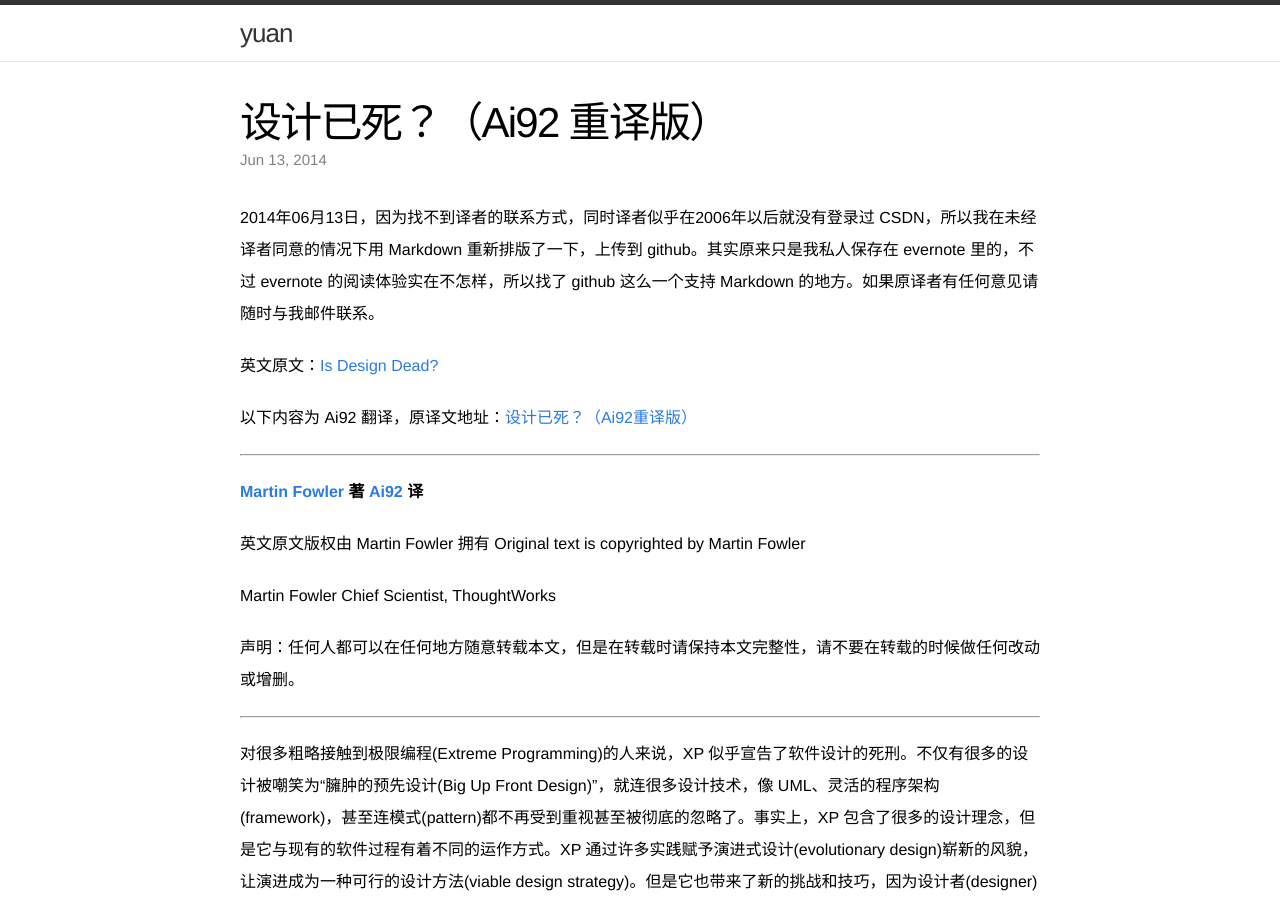
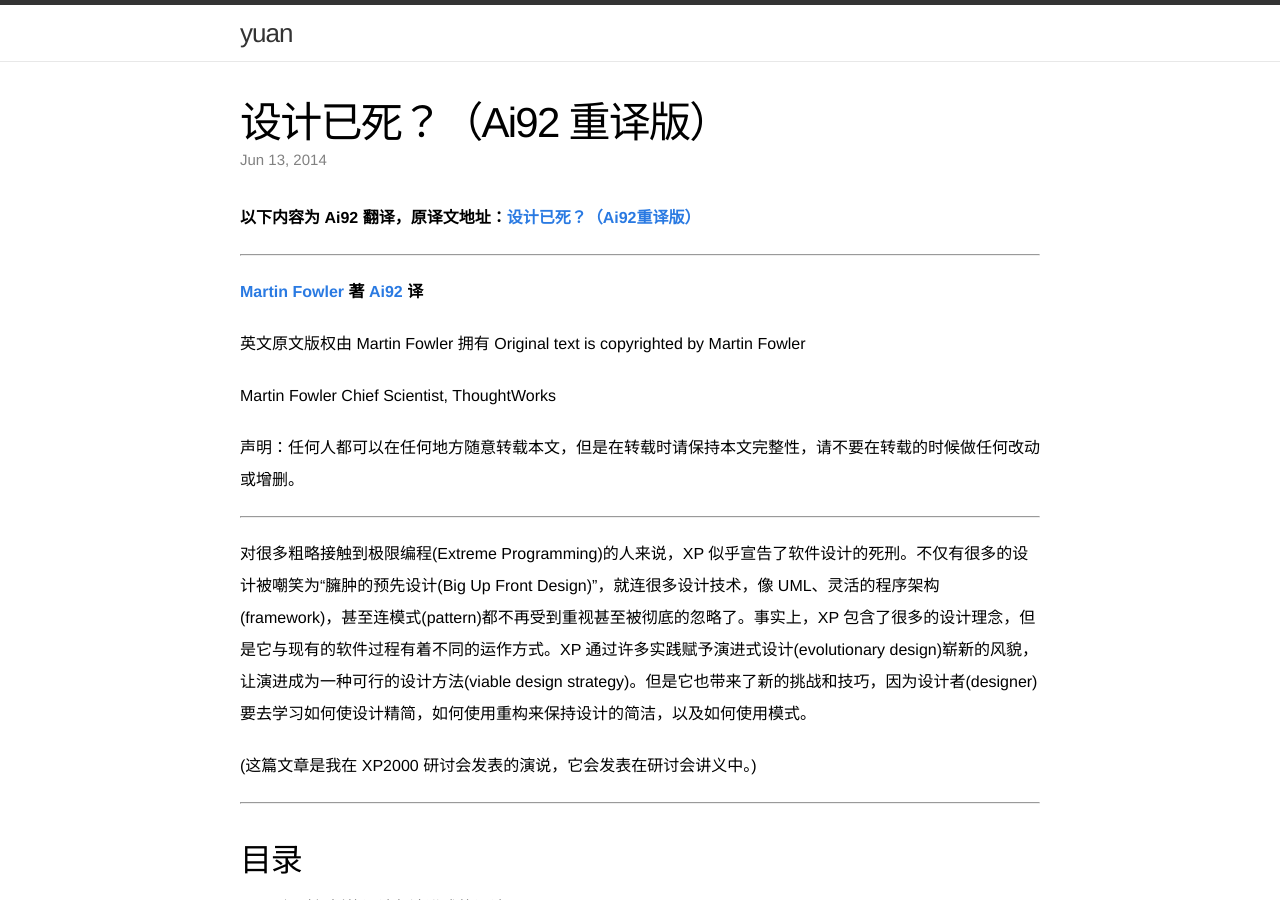
Before and after one commit to duron600/qiumaoyuan.github.io, a Jekyll site: the page built from _posts/2014-06-13-is-design-dead-chinese-edition-translated-by-ai92.md, in a window 1280 px wide and 900 px high. Built offline with Jekyll 4.4.1, drawn with Linux system fonts in a browser that asks for light colours.

```diff
--- a/_posts/2014-06-13-is-design-dead-chinese-edition-translated-by-ai92.md
+++ b/_posts/2014-06-13-is-design-dead-chinese-edition-translated-by-ai92.md
@@ -3,11 +3,7 @@ layout: post
 title: "设计已死？（Ai92 重译版）"
 ---
 
-2014年06月13日，因为找不到译者的联系方式，同时译者似乎在2006年以后就没有登录过 CSDN，所以我在未经译者同意的情况下用 Markdown 重新排版了一下，上传到 github。其实原来只是我私人保存在 evernote 里的，不过 evernote 的阅读体验实在不怎样，所以找了 github 这么一个支持 Markdown 的地方。如果原译者有任何意见请随时与我邮件联系。
-
-英文原文：[Is Design Dead?](http://martinfowler.com/articles/designDead.html)
-
-以下内容为 Ai92 翻译，原译文地址：[设计已死？（Ai92重译版）](http://blog.csdn.net/ai92/article/details/535430)
+**以下内容为 Ai92 翻译，原译文地址：[设计已死？（Ai92重译版）](http://blog.csdn.net/ai92/article/details/535430)**
 
 ***
 
```
